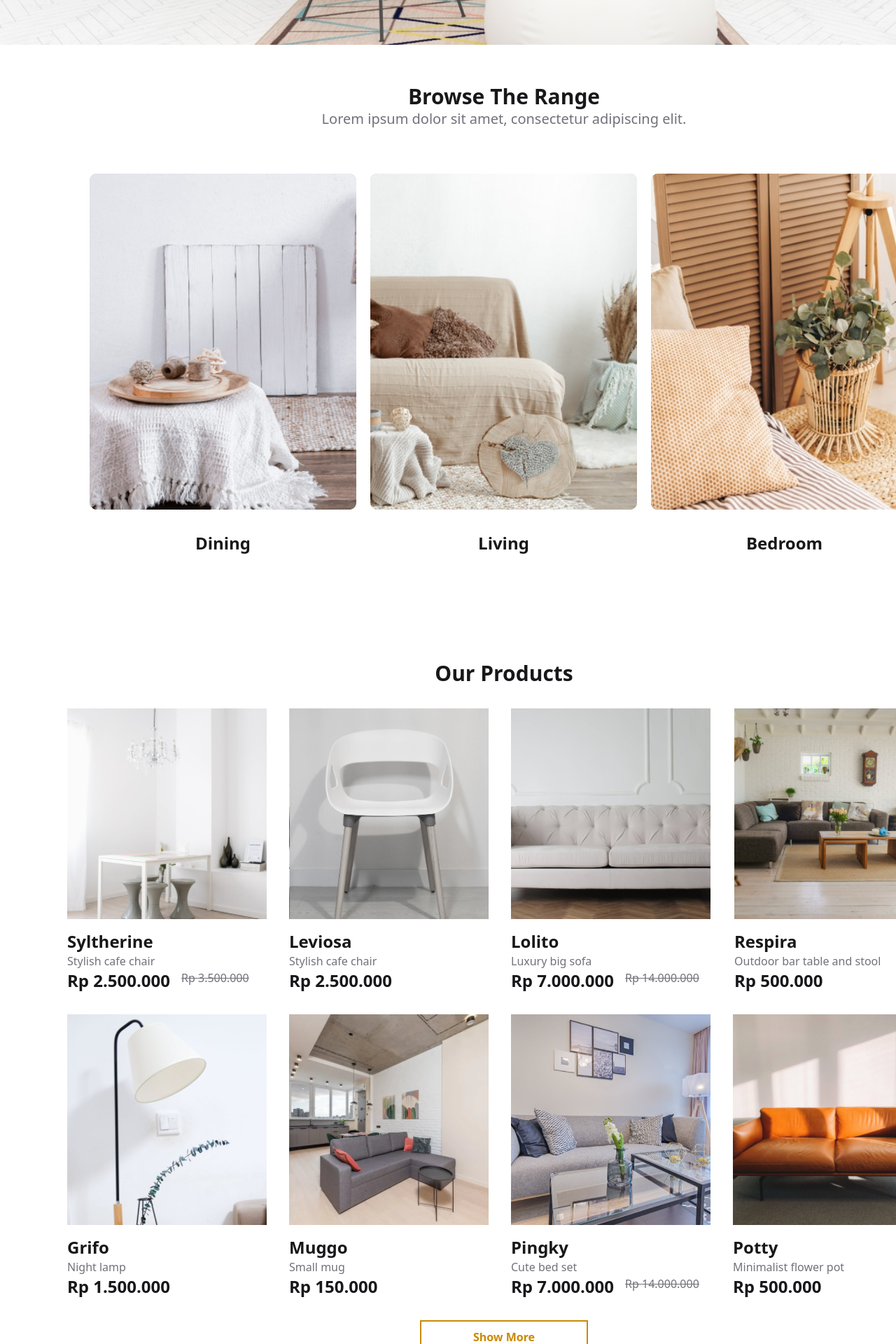
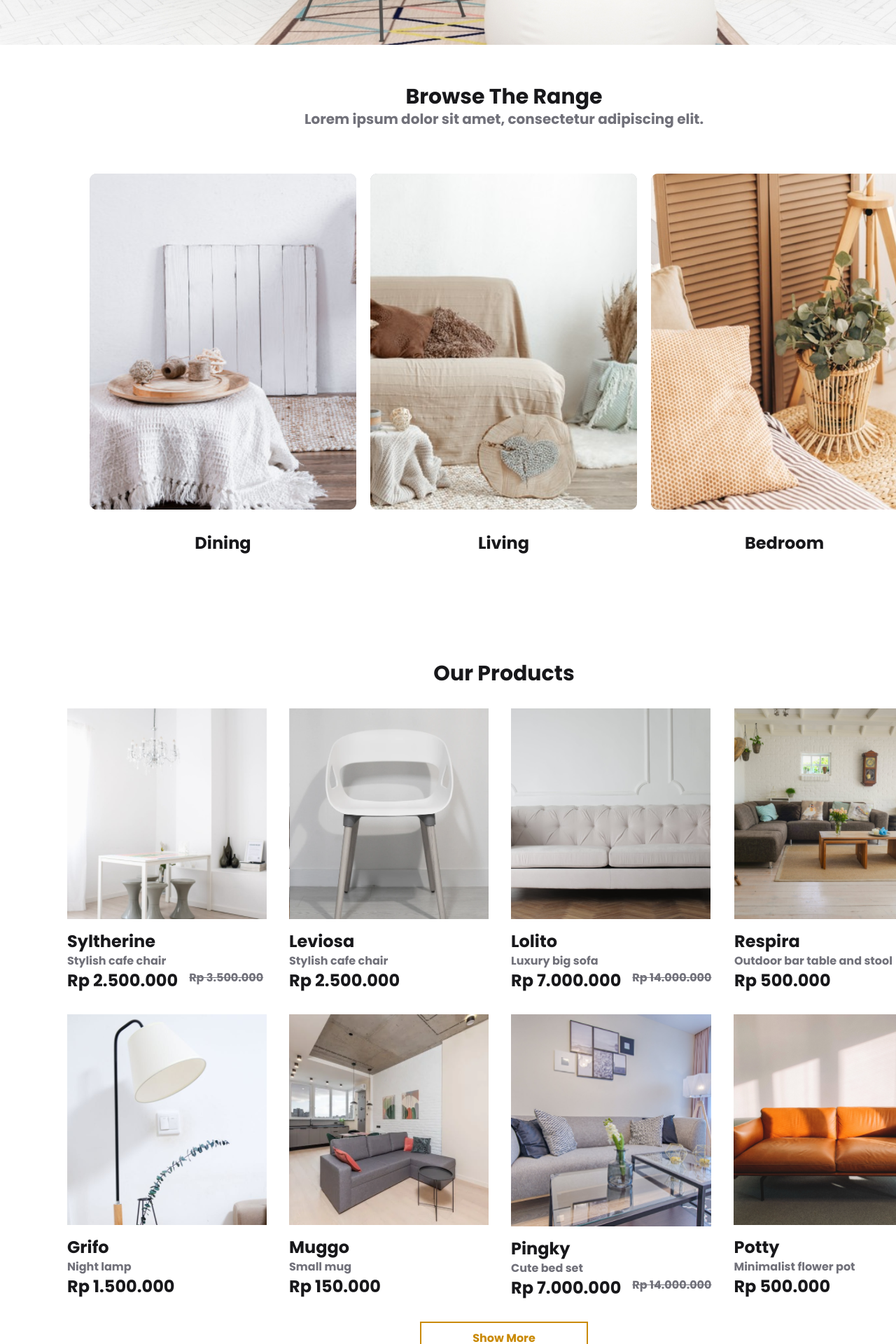
Before and after one commit to LizNgoNgoc/internetShop, a React (Create React App) app in the folder my-app/: page / in a window 1280 px wide. Shown: the part 740-2660 px from the top of the page at 70% size. Built offline with nearby package versions, Linux system fonts and the light colour scheme.

Commit message:
add the font

```diff
--- a/my-app/src/Components/Footer/Footer.jsx
+++ b/my-app/src/Components/Footer/Footer.jsx
@@ -1,7 +1,7 @@
 import { Link } from "react-router-dom"
 
 export default function Footer(){
-    return <section className="w-full px-32 mb-14">
+    return <section className="w-full px-32 mb-14 font-Poppins">
         <div className="flex gap-32">
             <div className="w-72">
                 <h3 className="font-bold text-2xl text-zinc-900 mb-12">Funiro.</h3>
--- a/my-app/src/Components/Furniture/Furniture.jsx
+++ b/my-app/src/Components/Furniture/Furniture.jsx
@@ -1,5 +1,5 @@
 export default function Furniture() {
-    return <section className="w-full mt-14 px-32">
+    return <section className="w-full mt-14 px-32 font-Poppins">
         <div className="w-auto text-center mb-16">
             <p className="text-zinc-500 text-xl font-normal">Share your setup with</p>
             <h3 className="font-bold text-3xl text-zinc-900">#FuniroFurniture</h3>
--- a/my-app/src/Components/Products/Products.jsx
+++ b/my-app/src/Components/Products/Products.jsx
@@ -1,5 +1,5 @@
 export default function Productds() {
-    return <section className="w-full mt-14 p-24">
+    return <section className="w-full mt-14 p-24 font-Poppins">
         <h3 className="font-bold text-3xl text-zinc-900 text-center mb-8">Our Products</h3>
         <div className="flex flex-col gap-8">
             <div className="flex gap-8">
--- a/my-app/src/Components/Range.jsx/Range.jsx
+++ b/my-app/src/Components/Range.jsx/Range.jsx
@@ -1,5 +1,5 @@
 export default function Range() {
-    return <section className="w-full mt-14 px-32">
+    return <section className="w-full mt-14 px-32 font-Poppins">
         <div className="w-auto text-center mb-16">
             <h3 className="font-bold text-3xl text-zinc-900">Browse The Range</h3>
             <p className="text-zinc-500 text-xl font-normal">Lorem ipsum dolor sit amet, consectetur adipiscing elit.</p>
```
